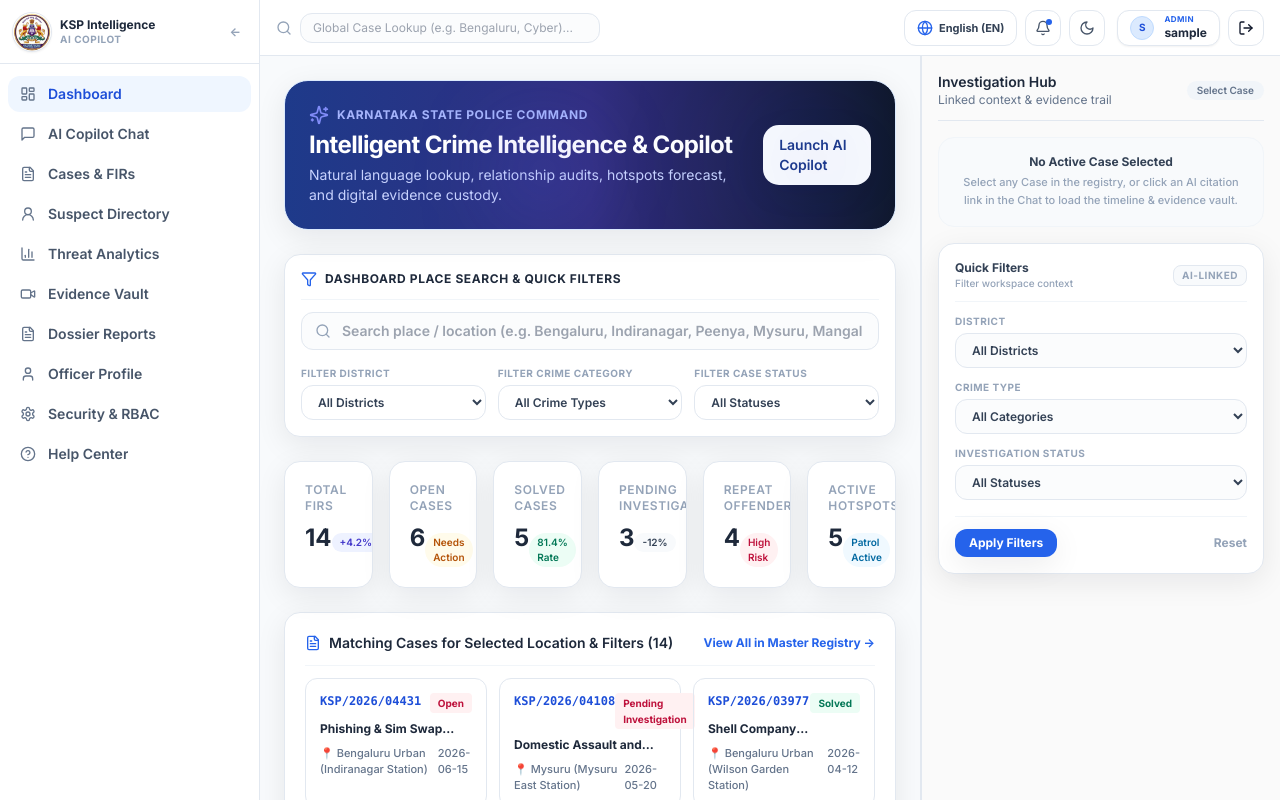
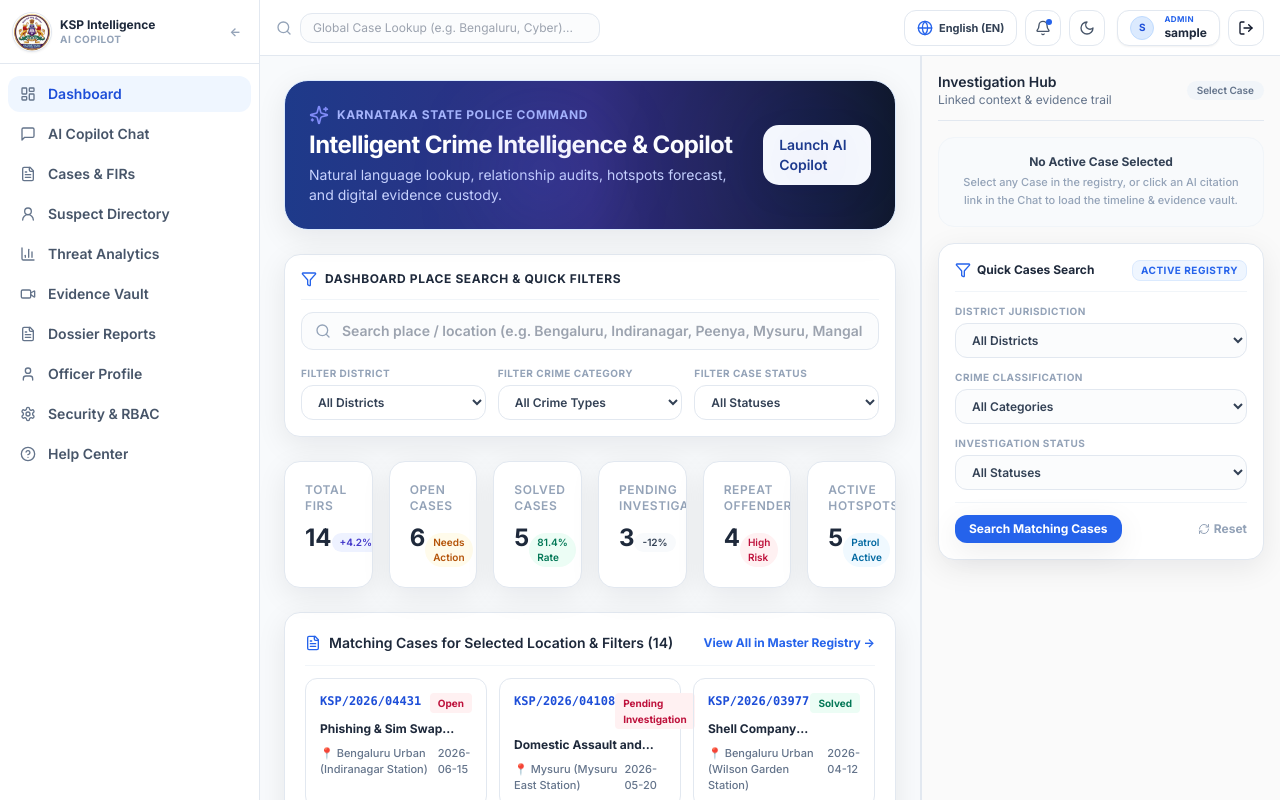
Before and after one commit to Elakkiya267/crime-intel-platform, a React (Vite) app in the folder client/: page /#/ in a window 1280 px wide. Built offline with nearby package versions, Linux system fonts and the light colour scheme; no server answers; sample sign-in values are in the browser's storage.

Commit message:
Make RightInvestigationPanel FilterPanel actively search and navigate matching cases

```diff
--- a/client/src/layout/Shell/RightInvestigationPanel/components/FilterPanel.tsx
+++ b/client/src/layout/Shell/RightInvestigationPanel/components/FilterPanel.tsx
@@ -1,52 +1,103 @@
-import React from 'react';
+import React, { useState } from 'react';
+import { useNavigate } from 'react-router-dom';
+import { Filter, RefreshCw } from 'lucide-react';
 
 export default function FilterPanel() {
+  const navigate = useNavigate();
+  const [district, setDistrict] = useState('All');
+  const [type, setType] = useState('All');
+  const [status, setStatus] = useState('All');
+
+  const handleApply = () => {
+    const params = new URLSearchParams();
+    if (district !== 'All') params.append('district', district);
+    if (type !== 'All') params.append('type', type);
+    if (status !== 'All') params.append('status', status);
+    navigate(`/cases?${params.toString()}`);
+  };
+
+  const handleReset = () => {
+    setDistrict('All');
+    setType('All');
+    setStatus('All');
+    navigate('/cases');
+  };
+
   return (
-    <section className="rounded-2xl border border-[#E2E8F0] bg-white p-4 shadow-soft">
+    <section className="rounded-2xl border border-[#E2E8F0] bg-white p-4 shadow-soft space-y-3">
       <div className="flex items-center justify-between border-b border-slate-100 pb-2.5">
-        <div>
-          <div className="text-xs font-bold text-slate-700">Quick Filters</div>
-          <div className="text-[10px] text-slate-400 font-medium">Filter workspace context</div>
+        <div className="flex items-center gap-1.5">
+          <Filter className="h-4 w-4 text-primary-600" />
+          <span className="text-xs font-bold text-slate-800">Quick Cases Search</span>
         </div>
-        <div className="text-[10px] font-bold uppercase tracking-wider text-slate-400 bg-slate-50 border border-slate-200 rounded-lg px-2 py-0.5">AI-linked</div>
+        <span className="text-[10px] font-bold uppercase tracking-wider text-primary-600 bg-primary-50 border border-primary-100 rounded-lg px-2 py-0.5">
+          Active Registry
+        </span>
       </div>
 
-      <div className="mt-3 space-y-3">
+      <div className="space-y-3">
         <div>
-          <label className="mb-1 block text-[10px] font-bold text-slate-400 uppercase tracking-wider">District</label>
-          <select className="w-full rounded-xl border border-[#E2E8F0] bg-slate-50/50 hover:bg-white px-3 py-2 text-xs font-semibold text-slate-700 outline-none focus:border-primary-500 focus:ring-2 focus:ring-primary-500/20 transition-all">
-            <option>All Districts</option>
-            <option>Bengaluru Urban</option>
-            <option>Mysuru</option>
-            <option>Mangaluru</option>
+          <label className="mb-1 block text-[10px] font-bold text-slate-400 uppercase tracking-wider">District Jurisdiction</label>
+          <select
+            value={district}
+            onChange={(e) => setDistrict(e.target.value)}
+            className="w-full rounded-xl border border-[#E2E8F0] bg-slate-50/50 hover:bg-white px-3 py-2 text-xs font-semibold text-slate-700 outline-none focus:border-primary-500 focus:ring-2 focus:ring-primary-500/20 transition-all"
+          >
+            <option value="All">All Districts</option>
+            <option value="Bengaluru Urban">Bengaluru Urban</option>
+            <option value="Bengaluru Rural">Bengaluru Rural</option>
+            <option value="Mysuru">Mysuru</option>
+            <option value="Mangaluru">Mangaluru</option>
+            <option value="Hubballi-Dharwad">Hubballi-Dharwad</option>
+            <option value="Tumakuru">Tumakuru</option>
+            <option value="Belagavi">Belagavi</option>
+            <option value="Kalaburagi">Kalaburagi</option>
+            <option value="Udupi">Udupi</option>
           </select>
         </div>
         <div>
-          <label className="mb-1 block text-[10px] font-bold text-slate-400 uppercase tracking-wider">Crime Type</label>
-          <select className="w-full rounded-xl border border-[#E2E8F0] bg-slate-50/50 hover:bg-white px-3 py-2 text-xs font-semibold text-slate-700 outline-none focus:border-primary-500 focus:ring-2 focus:ring-primary-500/20 transition-all">
-            <option>All Categories</option>
-            <option>Cyber Crime</option>
-            <option>Women Safety</option>
-            <option>Traffic Crimes</option>
-            <option>Financial Crimes</option>
+          <label className="mb-1 block text-[10px] font-bold text-slate-400 uppercase tracking-wider">Crime Classification</label>
+          <select
+            value={type}
+            onChange={(e) => setType(e.target.value)}
+            className="w-full rounded-xl border border-[#E2E8F0] bg-slate-50/50 hover:bg-white px-3 py-2 text-xs font-semibold text-slate-700 outline-none focus:border-primary-500 focus:ring-2 focus:ring-primary-500/20 transition-all"
+          >
+            <option value="All">All Categories</option>
+            <option value="Cyber Crime">Cyber Crime</option>
+            <option value="Women Safety">Women Safety</option>
+            <option value="Financial Crimes">Financial Crimes</option>
+            <option value="Theft">Theft</option>
           </select>
         </div>
         <div>
           <label className="mb-1 block text-[10px] font-bold text-slate-400 uppercase tracking-wider">Investigation Status</label>
-          <select className="w-full rounded-xl border border-[#E2E8F0] bg-slate-50/50 hover:bg-white px-3 py-2 text-xs font-semibold text-slate-700 outline-none focus:border-primary-500 focus:ring-2 focus:ring-primary-500/20 transition-all">
-            <option>All Statuses</option>
-            <option>Open</option>
-            <option>Pending</option>
-            <option>Solved</option>
+          <select
+            value={status}
+            onChange={(e) => setStatus(e.target.value)}
+            className="w-full rounded-xl border border-[#E2E8F0] bg-slate-50/50 hover:bg-white px-3 py-2 text-xs font-semibold text-slate-700 outline-none focus:border-primary-500 focus:ring-2 focus:ring-primary-500/20 transition-all"
+          >
+            <option value="All">All Statuses</option>
+            <option value="Open">Open</option>
+            <option value="Pending Investigation">Pending Investigation</option>
+            <option value="Solved">Solved</option>
           </select>
         </div>
       </div>
 
       <div className="mt-4 flex items-center justify-between border-t border-slate-100 pt-3">
-        <button className="rounded-xl bg-primary-600 px-3.5 py-1.5 text-xs font-bold text-white hover:bg-primary-700 shadow-soft transition">
-          Apply Filters
+        <button
+          onClick={handleApply}
+          className="rounded-xl bg-primary-600 px-3.5 py-1.5 text-xs font-bold text-white hover:bg-primary-700 shadow-soft transition"
+        >
+          Search Matching Cases
         </button>
-        <button className="text-xs font-bold text-slate-400 hover:text-slate-600 transition">Reset</button>
+        <button
+          onClick={handleReset}
+          className="text-xs font-bold text-slate-400 hover:text-rose-600 transition flex items-center gap-1"
+        >
+          <RefreshCw className="h-3 w-3" />
+          <span>Reset</span>
+        </button>
       </div>
     </section>
   );
```
Also changed, not shown: 5 other files (tests, documents, lock files or other folders).
